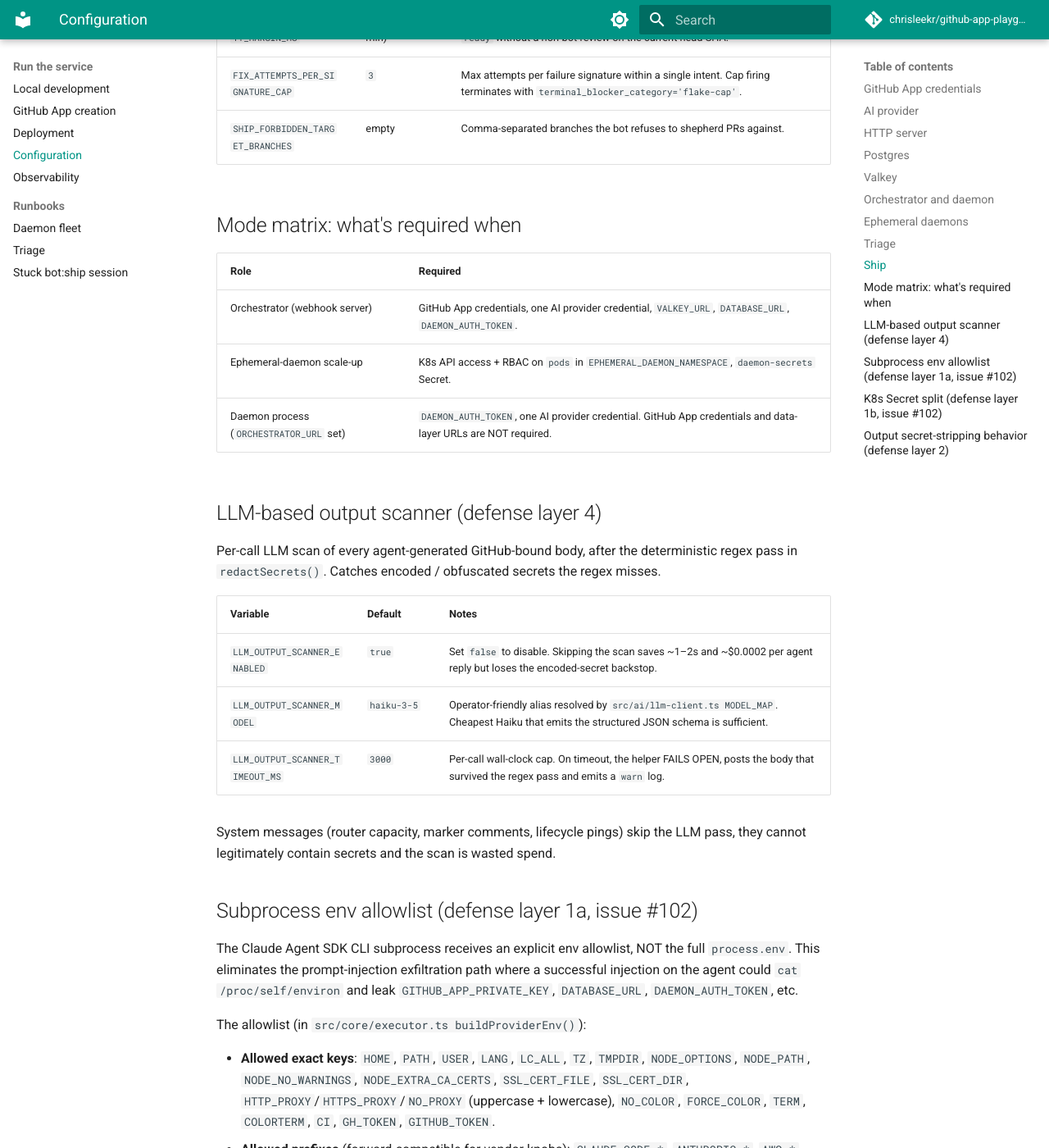
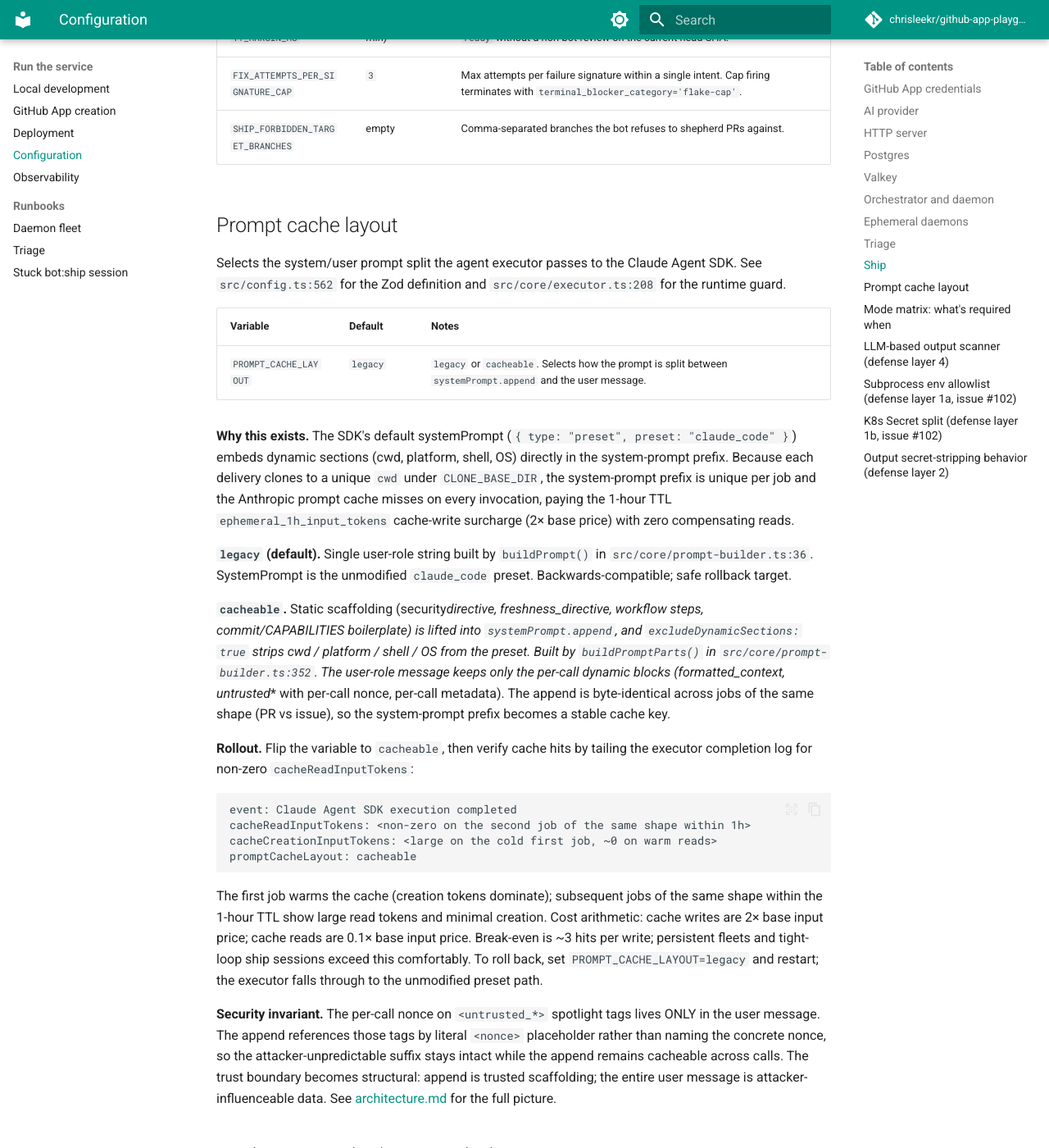
Before and after one commit to chrisleekr/github-app-playground, an MkDocs documentation site: the page built from docs/operate/configuration.md, in a window 1280 px wide and 1400 px high, scrolled down 6503 px. Shown: the whole window at 82% size. Built offline with MkDocs 1.6.1 and Material for MkDocs 9.7.7, drawn with Linux system fonts in a browser that asks for light colours; comment, search, counter and statistics services are not loaded.

Commit message:
docs: document PROMPT_CACHE_LAYOUT and the system/user trust boundary
Add `Prompt cache layout` section to configuration.md covering the
rollout playbook (flip flag, verify non-zero cacheReadInputTokens,
roll back via `legacy`) and the 1h ephemeral cache cost model.

Add `System/user trust boundary` section to architecture.md with a
Mermaid diagram showing append (trusted scaffolding) vs user message
(attacker-influenceable data) and how the per-call nonce keeps
spotlight tags safe across cached calls.

Refs #134

Co-Authored-By: Claude Opus 4.7 <noreply@anthropic.com>

````diff
--- a/docs/operate/configuration.md
+++ b/docs/operate/configuration.md
@@ -131,6 +131,33 @@ The orchestrator also expects a pre-existing `daemon-secrets` Kubernetes Secret
 | `FIX_ATTEMPTS_PER_SIGNATURE_CAP`  | `3`                | Max attempts per failure signature within a single intent. Cap firing terminates with `terminal_blocker_category='flake-cap'`.                  |
 | `SHIP_FORBIDDEN_TARGET_BRANCHES`  | empty              | Comma-separated branches the bot refuses to shepherd PRs against.                                                                               |
 
+## Prompt cache layout
+
+Selects the system/user prompt split the agent executor passes to the Claude Agent SDK. See `src/config.ts:562` for the Zod definition and `src/core/executor.ts:208` for the runtime guard.
+
+| Variable              | Default  | Notes                                                                                                        |
+| --------------------- | -------- | ------------------------------------------------------------------------------------------------------------ |
+| `PROMPT_CACHE_LAYOUT` | `legacy` | `legacy` or `cacheable`. Selects how the prompt is split between `systemPrompt.append` and the user message. |
+
+**Why this exists.** The SDK's default systemPrompt (`{ type: "preset", preset: "claude_code" }`) embeds dynamic sections (cwd, platform, shell, OS) directly in the system-prompt prefix. Because each delivery clones to a unique `cwd` under `CLONE_BASE_DIR`, the system-prompt prefix is unique per job and the Anthropic prompt cache misses on every invocation, paying the 1-hour TTL `ephemeral_1h_input_tokens` cache-write surcharge (2× base price) with zero compensating reads.
+
+**`legacy` (default).** Single user-role string built by `buildPrompt()` in `src/core/prompt-builder.ts:36`. SystemPrompt is the unmodified `claude_code` preset. Backwards-compatible; safe rollback target.
+
+**`cacheable`.** Static scaffolding (security*directive, freshness_directive, workflow steps, commit/CAPABILITIES boilerplate) is lifted into `systemPrompt.append`, and `excludeDynamicSections: true` strips cwd / platform / shell / OS from the preset. Built by `buildPromptParts()` in `src/core/prompt-builder.ts:352`. The user-role message keeps only the per-call dynamic blocks (formatted_context, untrusted*\* with per-call nonce, per-call metadata). The append is byte-identical across jobs of the same shape (PR vs issue), so the system-prompt prefix becomes a stable cache key.
+
+**Rollout.** Flip the variable to `cacheable`, then verify cache hits by tailing the executor completion log for non-zero `cacheReadInputTokens`:
+
+```text
+event: Claude Agent SDK execution completed
+cacheReadInputTokens: <non-zero on the second job of the same shape within 1h>
+cacheCreationInputTokens: <large on the cold first job, ~0 on warm reads>
+promptCacheLayout: cacheable
+```
+
+The first job warms the cache (creation tokens dominate); subsequent jobs of the same shape within the 1-hour TTL show large read tokens and minimal creation. Cost arithmetic: cache writes are 2× base input price; cache reads are 0.1× base input price. Break-even is ~3 hits per write; persistent fleets and tight-loop ship sessions exceed this comfortably. To roll back, set `PROMPT_CACHE_LAYOUT=legacy` and restart; the executor falls through to the unmodified preset path.
+
+**Security invariant.** The per-call nonce on `<untrusted_*>` spotlight tags lives ONLY in the user message. The append references those tags by literal `<nonce>` placeholder rather than naming the concrete nonce, so the attacker-unpredictable suffix stays intact while the append remains cacheable across calls. The trust boundary becomes structural: append is trusted scaffolding; the entire user message is attacker-influenceable data. See [architecture.md](../build/architecture.md#systemuser-trust-boundary) for the full picture.
+
 ## Mode matrix: what's required when
 
 | Role                                    | Required                                                                                                      |
````
Also changed, not shown: 1 other file.
